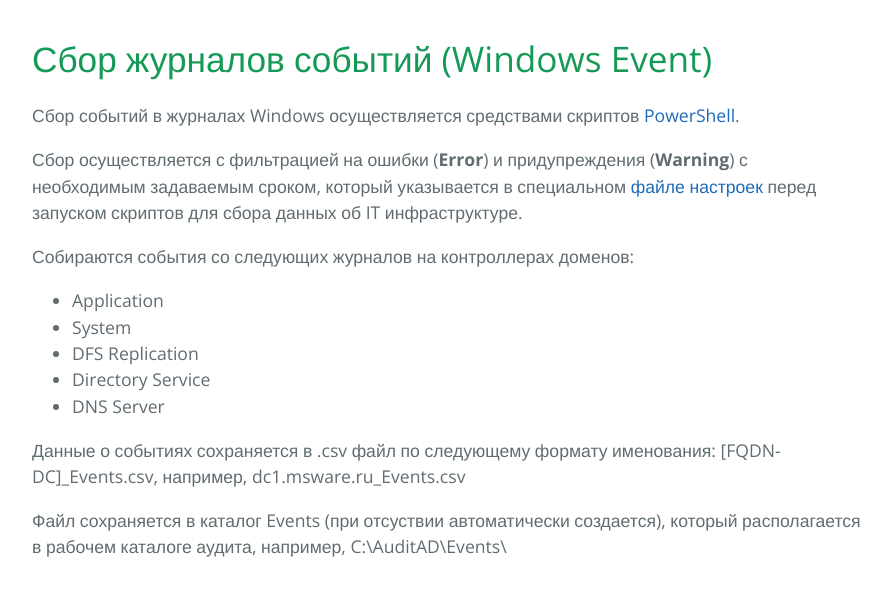
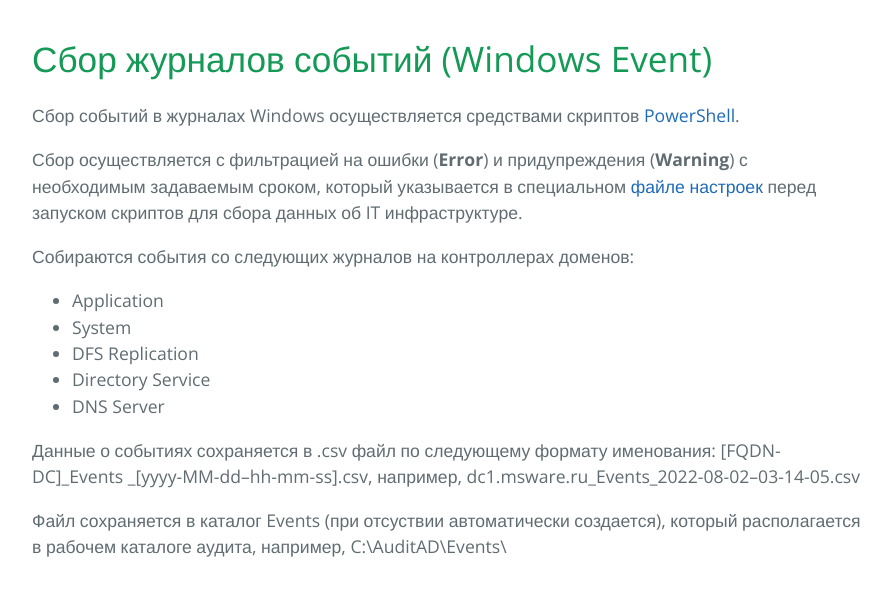
Before and after one commit to dasternd/ad-audit, a Jekyll site: the page built from WindowsEvent/index.md, in a window 1280 px wide. Shown: the top 596 px of the page, without its empty margins (192-1083 px from the left). Built offline with Jekyll 4.4.1, drawn with Linux system fonts in a browser that asks for light colours; our own code applies the rules of GitHub Pages for plain Markdown files.

Commit message:
Edit WindowsEvent

```diff
--- a/WindowsEvent/index.md
+++ b/WindowsEvent/index.md
@@ -11,6 +11,6 @@
 - Directory Service
 - DNS Server
 
-Данные о событиях сохраняется в .csv файл по следующему формату именования: [FQDN-DC]_Events.csv, например, dc1.msware.ru_Events.csv
+Данные о событиях сохраняется в .csv файл по следующему формату именования: [FQDN-DC]_Events _[yyyy-MM-dd--hh-mm-ss].csv, например, dc1.msware.ru_Events_2022-08-02--03-14-05.csv
 
 Файл сохраняется в каталог Events (при отсуствии автоматически создается), который располагается в рабочем каталоге аудита, например, C:\AuditAD\Events\
```
